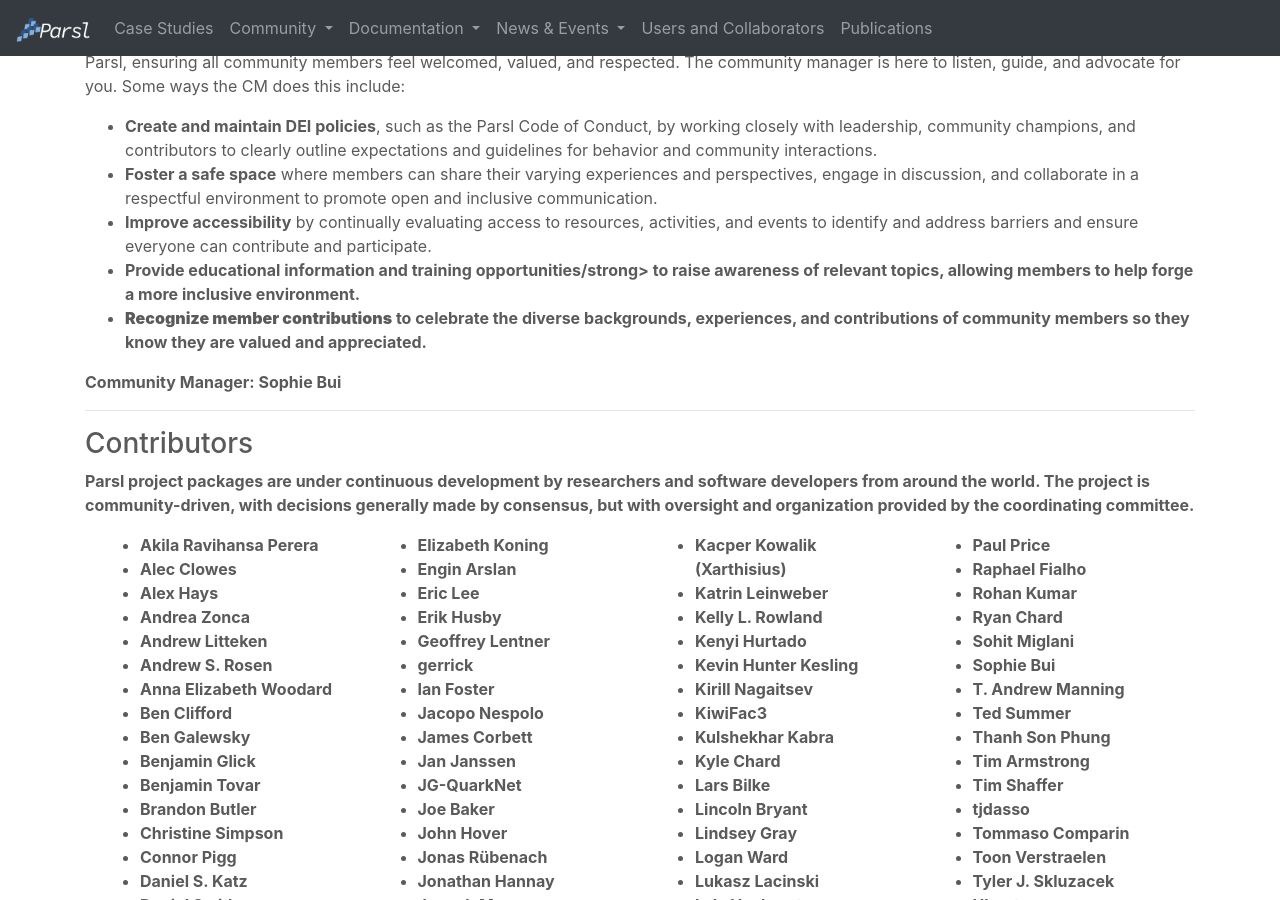
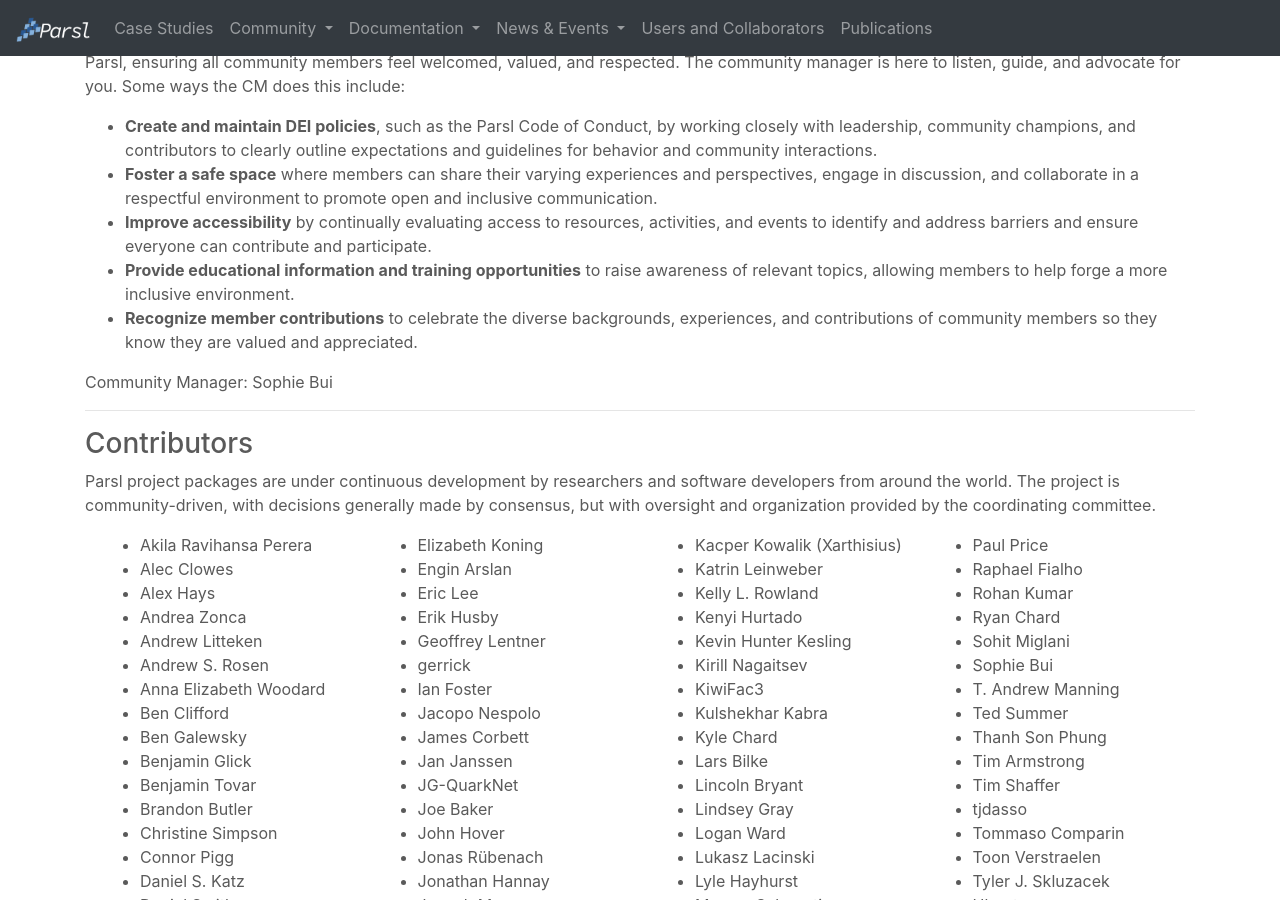
Before and after one commit to Parsl/parsl.github.io, a Jekyll site: the page built from governance.html, in a window 1280 px wide and 900 px high, scrolled down 1908 px. Built offline with Jekyll 4.4.1, drawn with Linux system fonts in a browser that asks for light colours.

Commit message:
Update governance.html

```diff
--- a/governance.html
+++ b/governance.html
@@ -87,7 +87,7 @@
           <li><strong>Create and maintain DEI policies</strong>, such as the Parsl Code of Conduct, by working closely with leadership, community champions, and contributors to clearly outline expectations and guidelines for behavior and community interactions.</li>
           <li><strong>Foster a safe space</strong> where members can share their varying experiences and perspectives, engage in discussion, and collaborate in a respectful environment to promote open and inclusive communication.</li>
           <li><strong>Improve accessibility</strong> by continually evaluating access to resources, activities, and events to identify and address barriers and ensure everyone can contribute and participate.</li>
-          <li><strong>Provide educational information and training opportunities/strong> to raise awareness of relevant topics, allowing members to help forge a more inclusive environment.</li>
+          <li><strong>Provide educational information and training opportunities</strong> to raise awareness of relevant topics, allowing members to help forge a more inclusive environment.</li>
           <li><strong>Recognize member contributions</strong> to celebrate the diverse backgrounds, experiences, and contributions of community members so they know they are valued and appreciated.</li>
         </ul>
 
```
